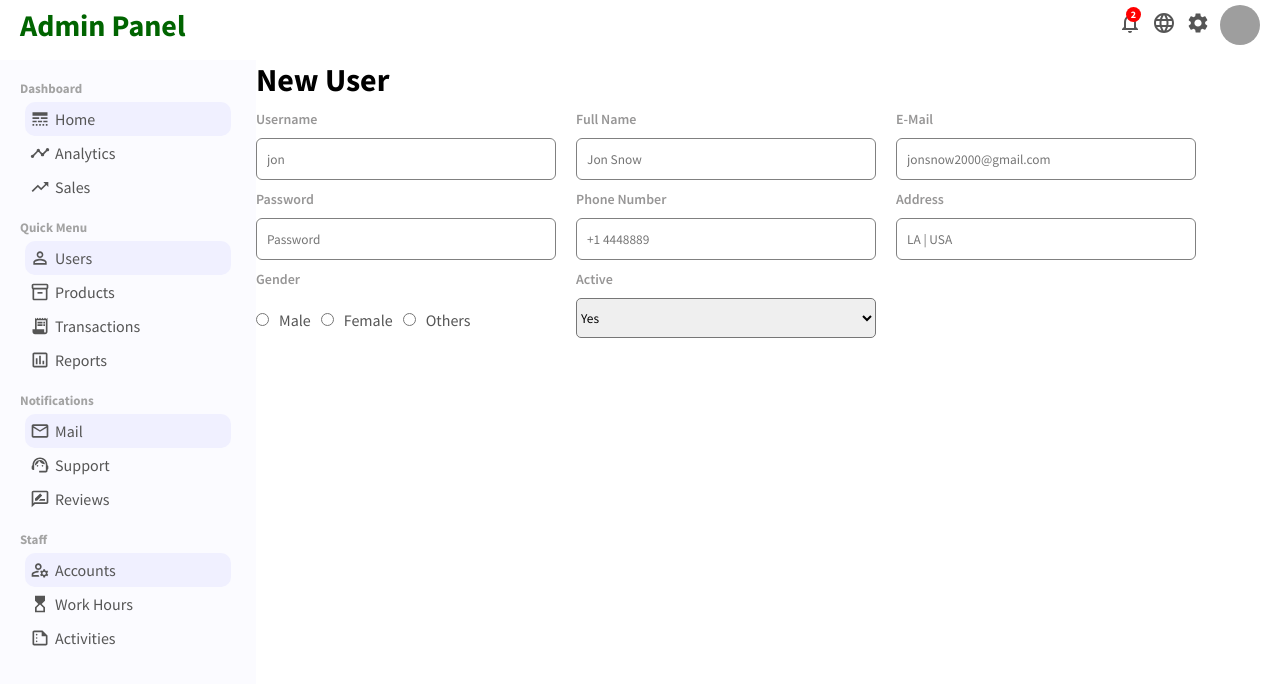
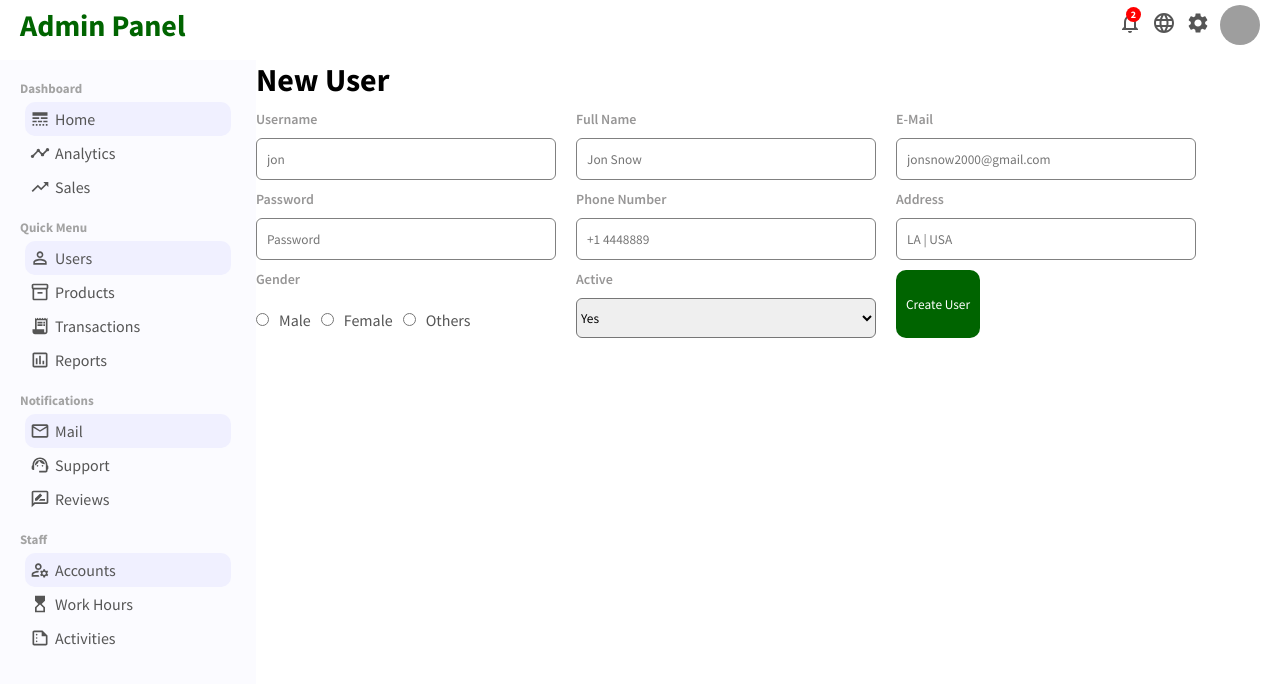
Before and after one commit to PJMantoss/admin_panel, a React (Create React App) app: page /newuser in a window 1280 px wide. Shown: the top 684 px of the page. Built offline with nearby package versions, Linux system fonts and the light colour scheme; grey boxes are pictures that could not be loaded.

Commit message:
update NewUser page

```diff
--- a/src/pages/newUserPage/NewUser.js
+++ b/src/pages/newUserPage/NewUser.js
@@ -94,6 +94,9 @@ function NewUser() {
             <option value='no'>No</option>
           </select>
         </div>
+        <button className='newUserSelectBtn'>
+          Create User
+        </button>
       </form>
     </div>
   )
--- a/src/pages/newUserPage/newUser.css
+++ b/src/pages/newUserPage/newUser.css
@@ -40,5 +40,15 @@
 
 .newUserSelect{
     height: 40px;
-    border-radius: 5px;
+    border-radius: 6px;
 }
+
+.newUserSelectBtn{
+    border: 0;
+    border-radius: 10px;
+    padding: 7px 10px;
+    margin-top: 10px;
+    background: darkgreen;
+    color: white;
+    cursor: pointer;
+}
```
